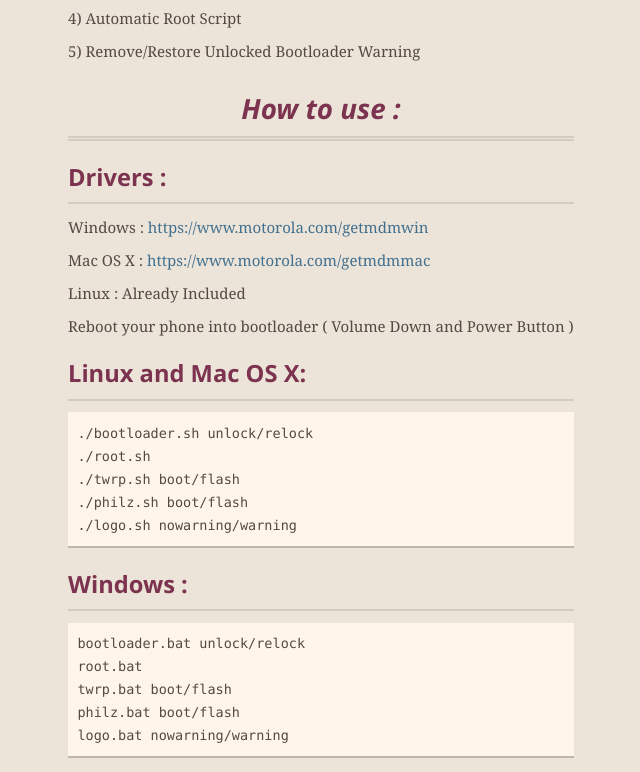
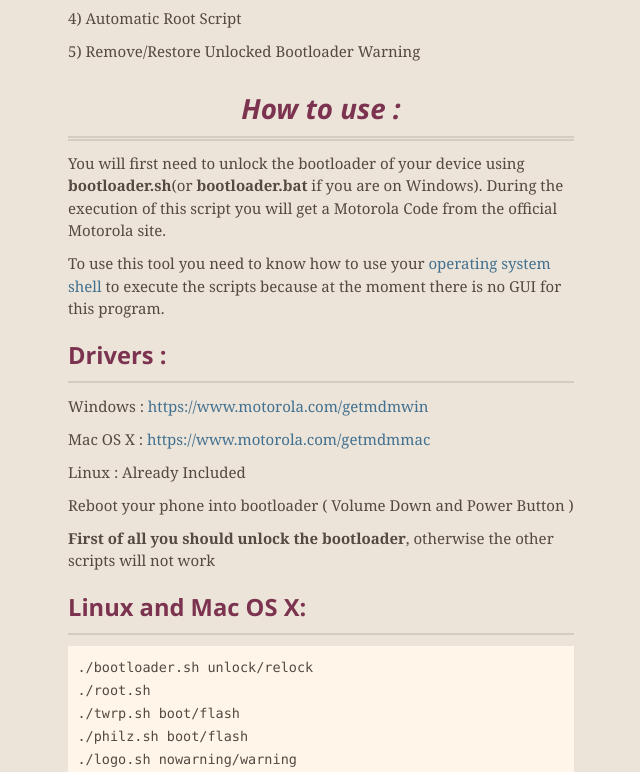
Before and after one commit to luca020400/Moto-G-2014-ToolKit, a plain HTML site: page index.html in a window 1280 px wide. Shown: the part 449-1221 px from the top of the page, without its empty margins (319-959 px from the left). Drawn offline with nearby package versions, Linux system fonts and the light colour scheme.

Commit message:
Added some information

```diff
--- a/index.html
+++ b/index.html
@@ -65,6 +65,10 @@
 
 <h1>
 <a id="how-to-use-" class="anchor" href="#how-to-use-" aria-hidden="true"><span class="octicon octicon-link"></span></a>How to use :</h1>
+<p> You will first need to unlock the bootloader of your device using <strong>bootloader.sh</strong>(or <strong>bootloader.bat</strong> if you are on
+    Windows). During the execution of this script you will get a Motorola Code from the official Motorola site.</p>
+<p>To use this tool you need to know how to use your <a href="http://en.wikipedia.org/wiki/Shell_(computing)"> operating system shell</a>
+   to execute the scripts because at the moment there is no GUI for this program.</p>
 
 <h2>
 <a id="drivers-" class="anchor" href="#drivers-" aria-hidden="true"><span class="octicon octicon-link"></span></a>Drivers :</h2>
@@ -76,6 +80,8 @@
 <p>Linux : Already Included</p>
 
 <p>Reboot your phone into bootloader ( Volume Down and Power Button )</p>
+<p><strong>First of all you should unlock the bootloader</strong>, otherwise the other scripts will
+not work</p>
 
 <h2>
 <a id="linux-and-mac-os-x" class="anchor" href="#linux-and-mac-os-x" aria-hidden="true"><span class="octicon octicon-link"></span></a>Linux and Mac OS X:</h2>
```
